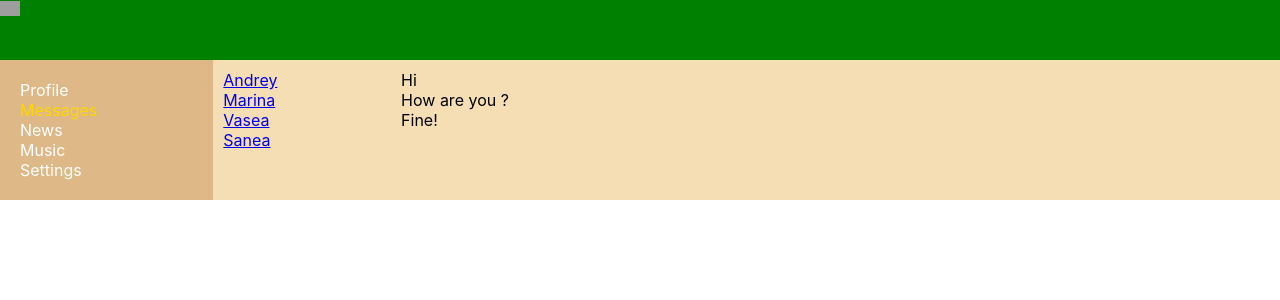
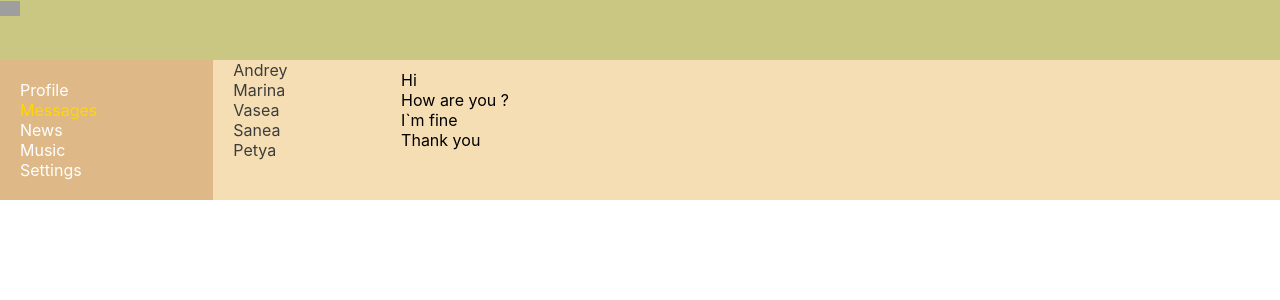
Before and after one commit to vlahboy14/react-app, a React (Create React App) app: page /dialogs in a window 1280 px wide. Shown: the top 300 px of the page. Built offline with nearby package versions, Linux system fonts and the light colour scheme; grey boxes are pictures that could not be loaded.

Commit message:
25 lesson

```diff
--- a/src/App.js
+++ b/src/App.js
@@ -15,9 +15,9 @@ const App = () => {
         <div className="app-wrapper-content">
           <Route path="/dialogs" component={Dialogs} />
           <Route path="/profile" component={Profile} />
-          <Route path="/news" component={Dialogs} />
-          <Route path="/music" component={Dialogs} />
-          <Route path="/settings" component={Dialogs} />
+          <Route path="/news" />
+          <Route path="/music" />
+          <Route path="/settings" />
         </div>
       </div>
     </BrowserRouter>
--- a/src/Components/Dialogs/Dialogs.jsx
+++ b/src/Components/Dialogs/Dialogs.jsx
@@ -2,31 +2,50 @@ import React from "react";
 import c from "./Dialogs.module.css";
 import { NavLink } from "react-router-dom";
 
-const DialogItem = props => {
+const DialogItem = (props) => {
+  let path = "/dialogs/" + props.id;
   return (
-    <div className={c.dialog}>
-      <NavLink to={"dialogs/" + props.id}> {props.name} </NavLink>
+    <div className={c.user + " " + c.active}>
+      <NavLink to={path}> {props.name} </NavLink>
     </div>
   );
 };
 
-const Message = props => {
-  return <div className={c.dialog}>{props.text}</div>;
+const Message = (props) => {
+  return <div className={c.dialog}>{props.message}</div>;
 };
 
-const Dialogs = props => {
+const Dialogs = (props) => {
+
+  let dialogsData = [
+    { id: 1, name: "Andrey" },
+    { id: 2, name: "Marina" },
+    { id: 3, name: "Vasea" },
+    { id: 4, name: "Sanea" },
+    { id: 5, name: "Petya" },
+  ];
+
+  let messagesData = [
+    { id: 1, message: "Hi" },
+    { id: 2, message: "How are you ?" },
+    { id: 3, message: "I`m fine" },
+    { id: 4, message: "Thank you" },
+  ];
+
   return (
     <div className={c.dialogs}>
-      <div className={c.dialogsItems}>
-        <DialogItem id="1" name="Andrey" />
-        <DialogItem id="2" name="Marina" />
-        <DialogItem id="3" name="Vasea" />
-        <DialogItem id="4" name="Sanea" />
+      <div className={c.dialogItems}>
+        <DialogItem id={dialogsData[0].id} name={dialogsData[0].name} />
+        <DialogItem id={dialogsData[1].id} name={dialogsData[1].name} />
+        <DialogItem id={dialogsData[2].id} name={dialogsData[2].name} />
+        <DialogItem id={dialogsData[3].id} name={dialogsData[3].name} />
+        <DialogItem id={dialogsData[4].id} name={dialogsData[4].name} />
       </div>
       <div className={c.messages}>
-        <Message text="Hi" />
-        <Message text="How are you ?" />
-        <Message text="Fine!" />
+        <Message message={messagesData[0].message} />
+        <Message message={messagesData[1].message} />
+        <Message message={messagesData[2].message} />
+        <Message message={messagesData[3].message} />
       </div>
     </div>
   );
--- a/src/Components/Dialogs/Dialogs.module.css
+++ b/src/Components/Dialogs/Dialogs.module.css
@@ -3,21 +3,24 @@
   grid-template-columns: 2fr 10fr;
 }
 
-.dialog{
-  text-decoration: none;
+.user {
+
 }
 
-.dialogsItems {
-  padding: 10px;
+.user a {
+  padding: 20px;
+  text-decoration: none;
+  color: rgb(61, 61, 61);
 }
 
-.dialogsItems .active{
-    color: gold;
-  }
+/* .user a.active {
+  color: rgb(41, 138, 228);
+} */
+/*
+.dialogItems {
+  padding: 10px;
+} */
 
 .messages {
   padding: 10px;
 }
-
-.messages .message {
-}
--- a/src/Components/Header/Header.module.css
+++ b/src/Components/Header/Header.module.css
@@ -1,6 +1,6 @@
 .header {
   grid-area: h;
-  background-color: green;
+  background-color: rgb(201, 199, 129);
 }
 
 .header img {
--- a/src/Components/Navbar/Navbar.module.css
+++ b/src/Components/Navbar/Navbar.module.css
@@ -9,6 +9,11 @@
   text-decoration: none;
 }
 
+.item a:hover {
+  color: gold;
+  transition: .5s;
+}
+
 .item a.active {
   color: gold;
 }
--- a/src/Components/Profile/MyPosts/MyPosts.jsx
+++ b/src/Components/Profile/MyPosts/MyPosts.jsx
@@ -3,13 +3,23 @@ import c from "./MyPosts.module.css";
 import Post from "./Post/Post.jsx";
 
 const MyPosts = () => {
+  let postData = [
+    { id: 1, message: "Hi, how are you?", likesCount: 12 },
+    { id: 2, message: "Hi, how are you?", likesCount: 10 },
+  ];
+
   return (
     <div className={c.postsBlock}>
       <h3> My Posts </h3>
+      <div>
+        <textarea className={c.textarea}></textarea>
+      </div>
+      <div>
+        <button>Add post</button>
+      </div>
       <div className={c.posts}>
-        <Post message="Hi!" likes="12" />
-        <Post message="Hi :)" likes="22" />
-        <Post message="Salam Aleykum" />
+        <Post message={postData[0].message} likes={postData[0].likesCount} />
+        <Post message={postData[1].message} likes={postData[1].likesCount} />
       </div>
     </div>
   );
--- a/src/Components/Profile/MyPosts/MyPosts.module.css
+++ b/src/Components/Profile/MyPosts/MyPosts.module.css
@@ -1,7 +1,12 @@
-.postsBlock{
-    padding: 10px;
+.postsBlock {
+  padding: 10px;
 }
 
-.posts{
-    margin-top: 10px;
+.posts {
+  margin-top: 10px;
 }
+
+.textarea {
+    min-width: 160px;
+    min-height: 50px;
+}
```
